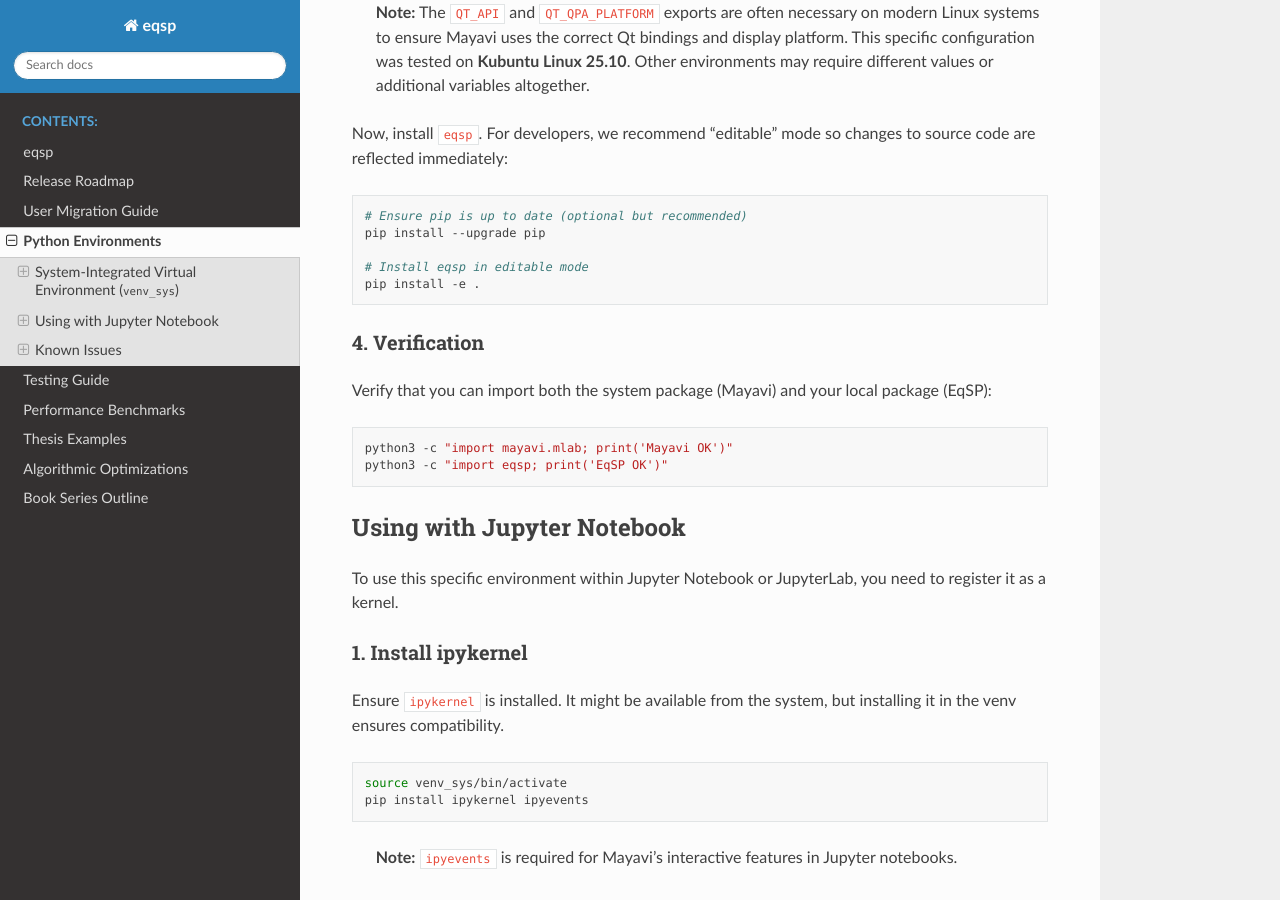
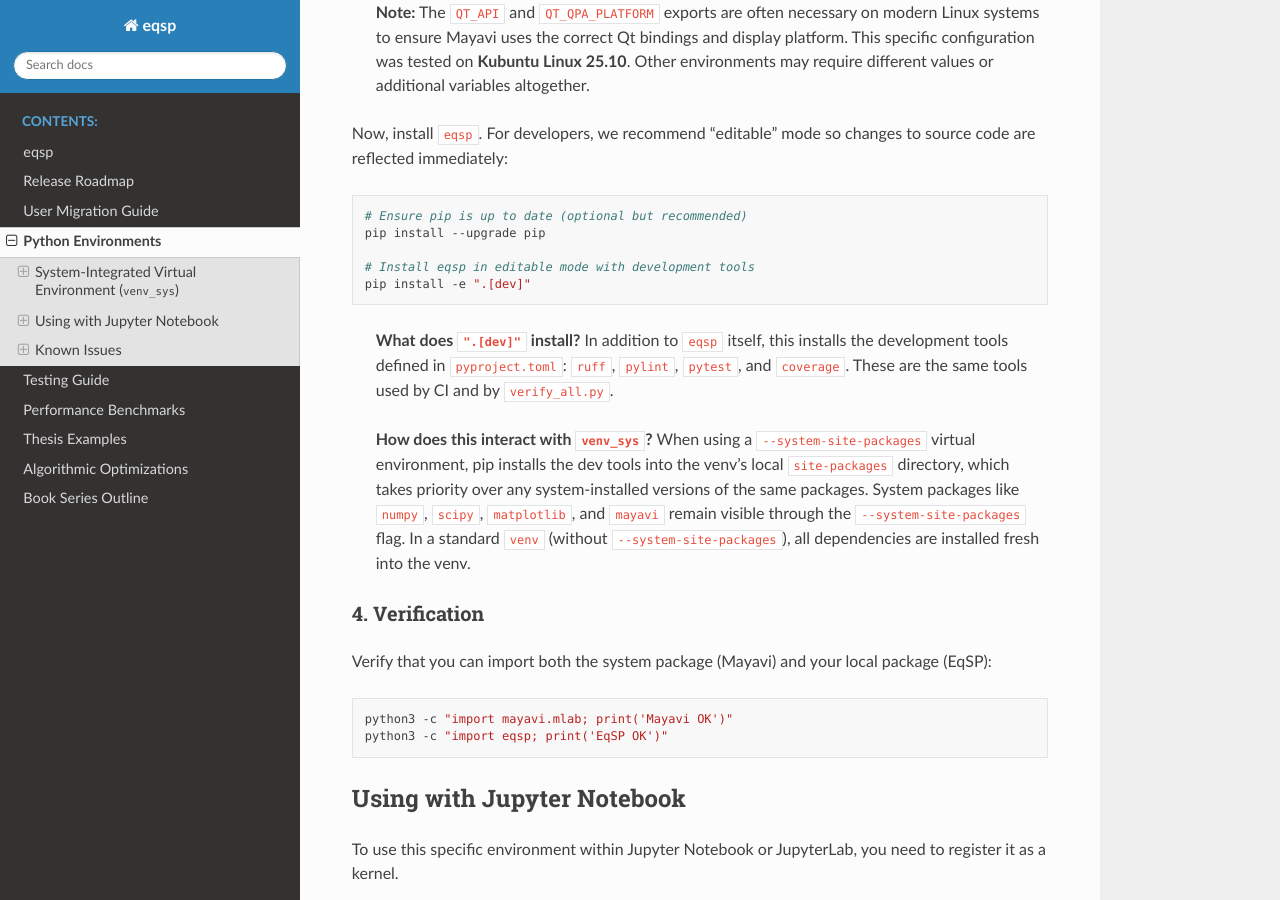
Before and after one commit to penguian/eqsp, a Sphinx documentation site: the page built from doc/python_environments.md, in a window 1280 px wide and 900 px high, scrolled down 1218 px. Built offline with Sphinx 7.4.7 and the Read the Docs theme 3.1.0, drawn with Linux system fonts in a browser that asks for light colours.

Commit message:
Update Python infrastructure

````diff
--- a/doc/python_environments.md
+++ b/doc/python_environments.md
@@ -44,9 +44,13 @@ Now, install `eqsp`. For developers, we recommend "editable" mode so changes to
 # Ensure pip is up to date (optional but recommended)
 pip install --upgrade pip
 
-# Install eqsp in editable mode
-pip install -e .
+# Install eqsp in editable mode with development tools
+pip install -e ".[dev]"
 ```
+
+> **What does `".[dev]"` install?** In addition to `eqsp` itself, this installs the development tools defined in `pyproject.toml`: `ruff`, `pylint`, `pytest`, and `coverage`. These are the same tools used by CI and by `verify_all.py`.
+
+> **How does this interact with `venv_sys`?** When using a `--system-site-packages` virtual environment, pip installs the dev tools into the venv's local `site-packages` directory, which takes priority over any system-installed versions of the same packages. System packages like `numpy`, `scipy`, `matplotlib`, and `mayavi` remain visible through the `--system-site-packages` flag. In a standard `venv` (without `--system-site-packages`), all dependencies are installed fresh into the venv.
 
 ### 4. Verification
 Verify that you can import both the system package (Mayavi) and your local package (EqSP):
--- a/eqsp/__init__.py
+++ b/eqsp/__init__.py
@@ -7,6 +7,8 @@ This module provides functions for equal area sphere partitioning, including:
 - Utilities (`utilities`)
 - Illustrations (`illustrations`)
 """
+
+from importlib.metadata import version as _pkg_version
 
 from eqsp.partitions import eq_caps, eq_point_set, eq_point_set_polar, eq_regions
 from eqsp.point_set_props import (
@@ -43,5 +45,4 @@ __all__ = [
     "eq_diam_bound",
 ]
 
-# Define version
-__version__ = "0.98.0"
+__version__ = _pkg_version("eqsp")
--- a/ruff.toml
+++ b/ruff.toml
@@ -4,7 +4,7 @@ target-version = "py311"
 # Explicitly include all Python files across the project
 include = ["*.py", "eqsp/**/*.py", "tests/**/*.py", "examples/**/*.py", "benchmarks/**/*.py"]
 
-
+[lint]
 select = [
     "E",  # pycodestyle errors
     "W",  # pycodestyle warnings
@@ -12,7 +12,7 @@ select = [
     "I",  # isort
 ]
 
-[per-file-ignores]
+[lint.per-file-ignores]
 # thesis-examples require strictly ordered initialization of matplotlib.use("Agg")
 # and sys.path manipulation, which triggers I001 and E402.
 "examples/phd-thesis/src/*.py" = ["I001", "E402"]
````
Also changed, not shown: CONTRIBUTING.md (+3 -3 lines), INSTALL.md (+2 -0 lines), pyproject.toml (+8 -0 lines), .pre-commit-config.yaml, 3 other files.
